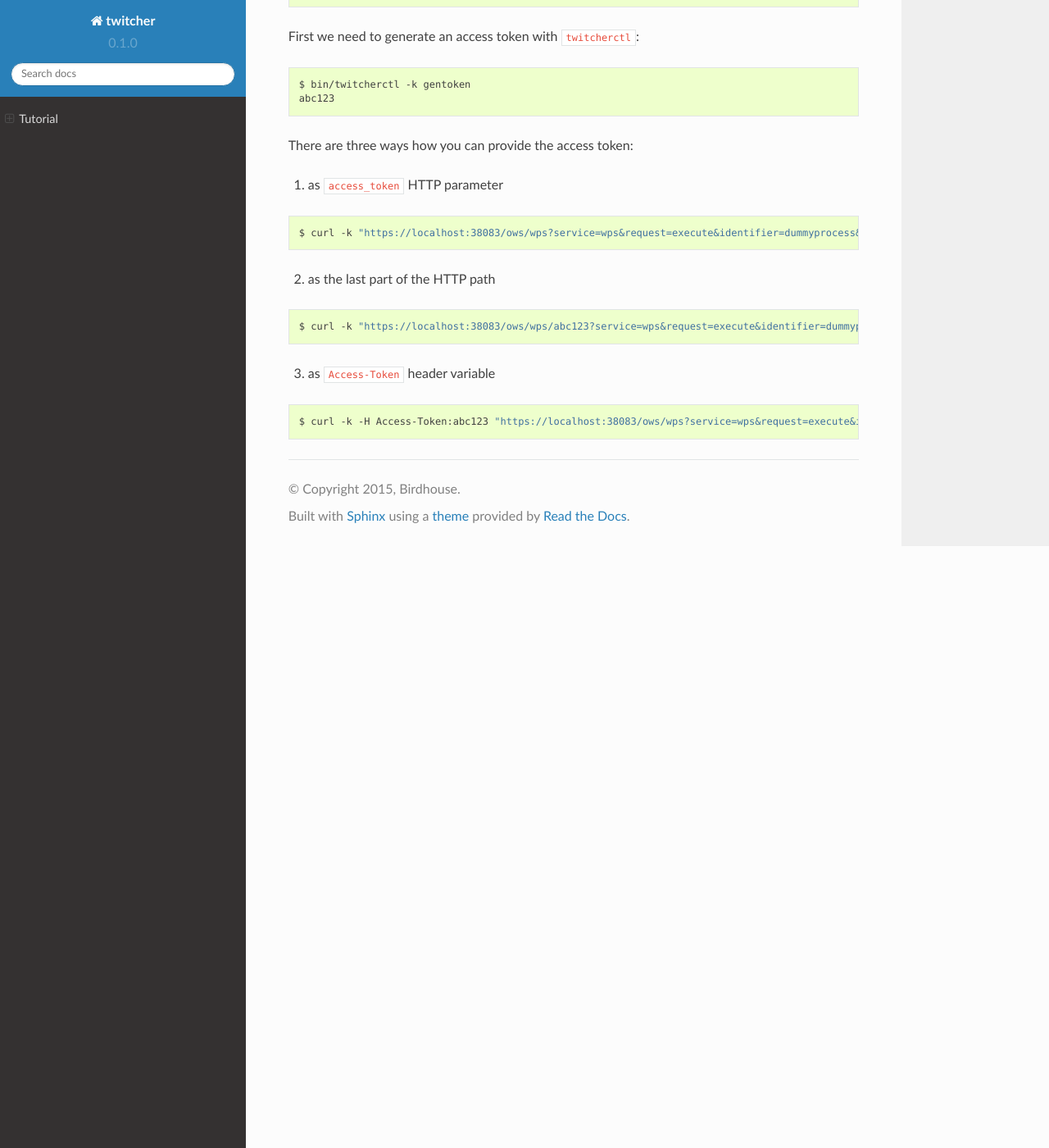
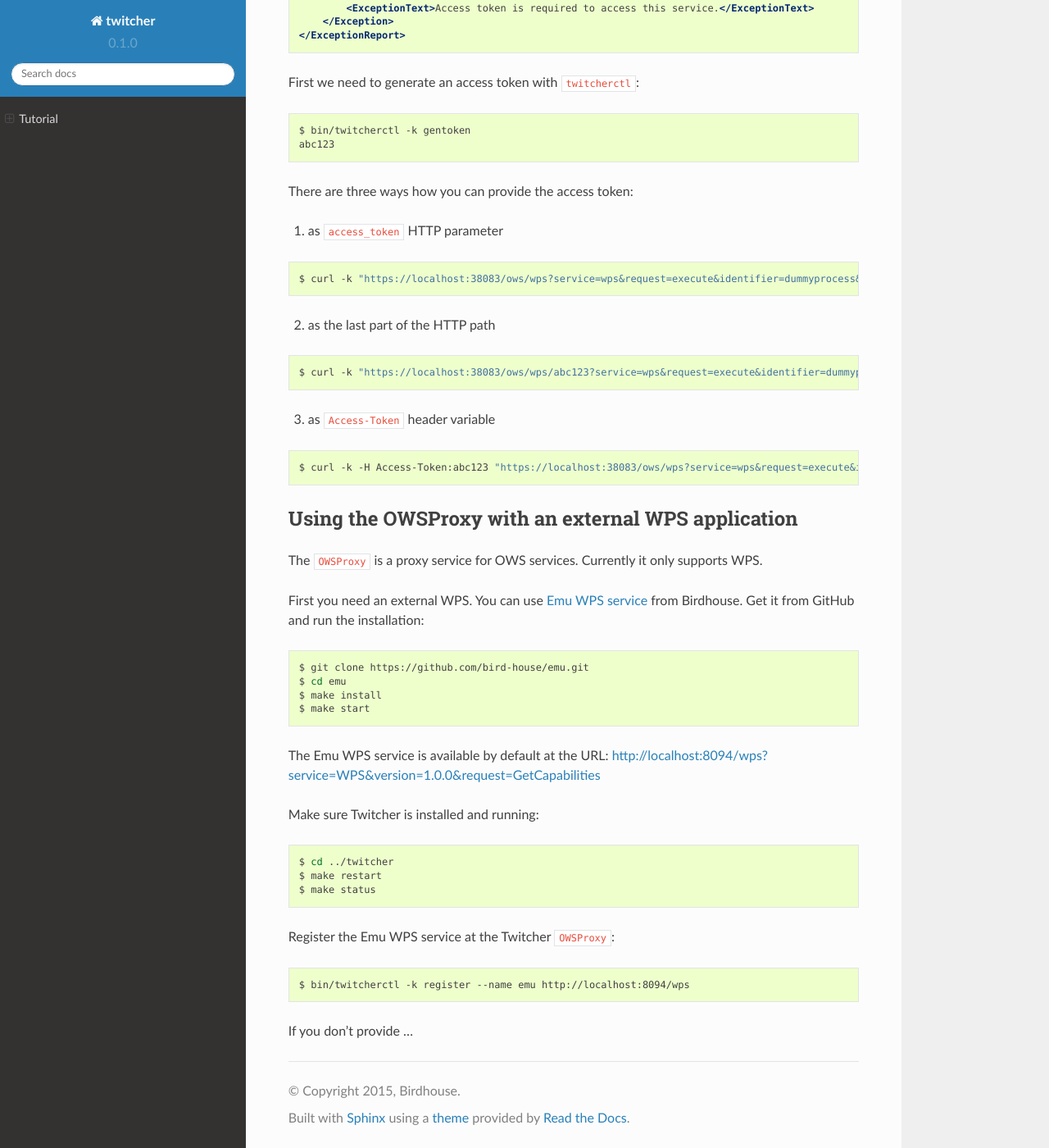
Before and after one commit to crim-ca/weaver, a Sphinx documentation site: the page built from docs/source/tutorial.rst, in a window 1280 px wide and 1400 px high, scrolled down 1081 px. Shown: the whole window at 82% size. Built offline with Sphinx 7.4.7 and the Read the Docs theme 2.0.0, drawn with Linux system fonts in a browser that asks for light colours; some of the changed text lies outside the part shown.

Commit message:
update tutorial

```diff
--- a/docs/source/tutorial.rst
+++ b/docs/source/tutorial.rst
@@ -9,8 +9,8 @@ Tutorial
     :depth: 2
 
 
-Use the WPS application comming with Twitcher
-=============================================
+Getting started with the WPS application comming with Twitcher
+==============================================================
 
 Make sure twitcher is started with ``make status``:
 
@@ -85,3 +85,42 @@ There are three ways how you can provide the access token:
 .. code-block:: sh
 
    $ curl -k -H Access-Token:abc123 "https://localhost:38083/ows/wps?service=wps&request=execute&identifier=dummyprocess&version=1.0.0"
+
+
+
+Using the OWSProxy with an external WPS application
+===================================================
+
+
+The ``OWSProxy`` is a proxy service for OWS services. Currently it only supports WPS.
+
+First you need an external WPS. You can use `Emu WPS service <http://emu.readthedocs.org/en/latest/>`_ from Birdhouse.
+Get it from GitHub and run the installation:
+
+.. code-block:: sh
+
+    $ git clone https://github.com/bird-house/emu.git
+    $ cd emu
+    $ make install
+    $ make start
+
+The Emu WPS service is available by default at the URL:
+http://localhost:8094/wps?service=WPS&version=1.0.0&request=GetCapabilities
+
+
+Make sure Twitcher is installed and running:
+
+.. code-block:: sh
+
+   $ cd ../twitcher
+   $ make restart
+   $ make status
+
+
+Register the Emu WPS service at the Twitcher ``OWSProxy``:
+
+.. code-block:: sh
+
+   $ bin/twitcherctl -k register --name emu http://localhost:8094/wps
+
+If you don't provide ...
```
